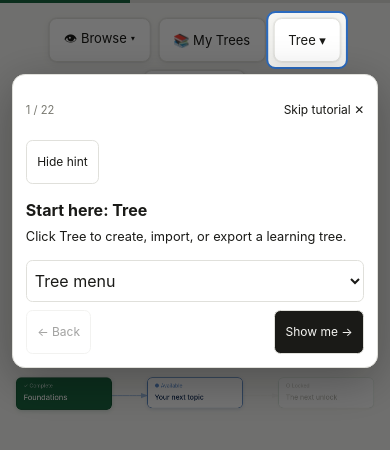
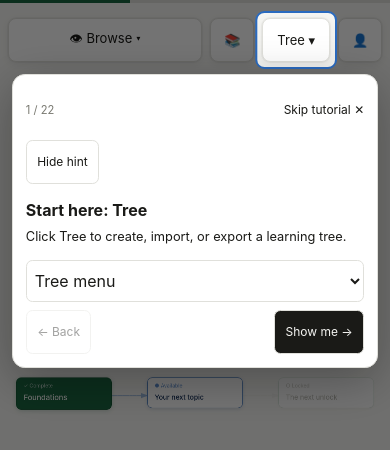
Before and after one commit to Zectus/learning-tree, a website with bundled scripts: page index.html in a window 390 px wide. Built offline with nearby package versions, Linux system fonts and the light colour scheme; no server answers.

Commit message:
Keep mobile toolbar on a single row

```diff
--- a/css/mobile.css
+++ b/css/mobile.css
@@ -2,7 +2,7 @@
    mobile.css — every responsive/touch-specific override, kept together
    because these only make sense read as one "what changes on a phone"
    unit: the portrait-lock overlay, and the max-width:700px block covering
-   toolbar wrapping, node action-row sizing, iOS zoom prevention, and the
+   compact toolbar, node action-row sizing, iOS zoom prevention, and the
    session viewer / notes panel going fullscreen. The 700px breakpoint is
    mirrored by isMobileViewport() in scale.js — change both together.
    Loads last so its overrides win over every component file.
@@ -51,25 +51,29 @@
    below is layout/sizing only.
 ═══════════════════════════════════════════════════════════ */
 @media (max-width: 700px) {
-  /* Toolbar: wrap into centered rows instead of a horizontal-scroll strip —
-     buttons hidden past an edge are easy to miss on a phone, and a strip
-     forces every button down to a cramped size. Edit mode adding
-     #btn-add-node just adds a button to whichever row has room. */
+  /* Keep every action in one row, including + Node in edit mode. Secondary
+     controls use their icons; accessible names and desktop labels stay full.
+     Only the mode button can shrink, leaving dropdowns free to overflow. */
   #toolbar {
     top: max(14px, env(safe-area-inset-top));
     left: 50%;
     transform: translateX(-50%);
-    width: min(94vw, 420px);
-    flex-wrap: wrap;
+    width: min(calc(100% - 16px), 420px);
+    flex-wrap: nowrap;
     justify-content: center;
-    gap: 10px;
+    gap: 4px;
   }
   .tbtn {
     flex: 0 0 auto;
-    padding: 12px 18px;
+    padding: 10px 8px;
     font-size: 14.5px;
     min-height: 44px; /* standard minimum comfortable touch target */
   }
+  #toolbar > .dropdown-wrap { flex: 0 0 auto; }
+  #toolbar > .dropdown-wrap:first-child { flex: 1 1 auto; min-width: 0; }
+  #btn-mode { width: 100%; overflow: hidden; text-overflow: ellipsis; }
+  #btn-add-node, #btn-my-trees, #btn-account-menu { width: 44px; min-width: 44px; padding-inline: 0; }
+  #toolbar .toolbar-label { display: none; }
 
   /* Node action buttons need a real tap target once they're only reachable via .node-more-btn instead of hover. */
   .btn { padding: 7px 11px; font-size: 12px; }
--- a/css/tutorial.css
+++ b/css/tutorial.css
@@ -36,7 +36,7 @@ body.tutorial-active .modal-shell, body.tutorial-active #sv-window, body.tutoria
   #tutorial-section { font-size: 16px; padding-left: .25rem; }
 }
 @media (max-width: 360px) {
-  /* Leave room for the real editing controls below a wrapping toolbar. */
+  /* Leave room for the real editing controls on narrow phones. */
   #tutorial-card { max-height: min(calc(100dvh - 24px), max(38dvh, 16.25rem)); }
 }
 
--- a/index.html
+++ b/index.html
@@ -76,9 +76,9 @@ try {
       <button class="dropdown-item" id="mode-mark-known-item" role="menuitem"><span data-ui-text="✓ Mark known">✓ Mark known</span></button>
     </div>
   </div>
-  <button class="tbtn" id="btn-add-node"><span data-ui-text="+ Node">+ Node</span></button>
+  <button class="tbtn" id="btn-add-node" aria-label="+ Node" title="+ Node" data-ui-attrs="{&quot;aria-label&quot;: &quot;+ Node&quot;, &quot;title&quot;: &quot;+ Node&quot;}"><span aria-hidden="true">+</span><span class="toolbar-label" data-ui-text=" Node"> Node</span></button>
 
-  <button class="tbtn" id="btn-my-trees" title="Saved trees" data-ui-attrs="{&quot;title&quot;: &quot;Saved trees&quot;}"><span data-ui-text="📚 My Trees">📚 My Trees</span></button>
+  <button class="tbtn" id="btn-my-trees" aria-label="My Trees" title="Saved trees" data-ui-attrs="{&quot;aria-label&quot;: &quot;My Trees&quot;, &quot;title&quot;: &quot;Saved trees&quot;}"><span aria-hidden="true">📚</span><span class="toolbar-label" data-ui-text=" My Trees"> My Trees</span></button>
 
   <div class="dropdown-wrap">
     <button class="tbtn" id="btn-tree-menu"><span data-ui-text="Tree ▾">Tree ▾</span></button>
@@ -99,7 +99,7 @@ try {
   </div>
 
   <div class="dropdown-wrap">
-    <button class="tbtn" id="btn-account-menu" title="Sign in to sync your trees across devices" data-ui-attrs="{&quot;title&quot;: &quot;Sign in to sync your trees across devices&quot;}"><span data-ui-text="👤 Sign in ▾">👤 Sign in ▾</span></button>
+    <button class="tbtn" id="btn-account-menu" aria-label="👤 Sign in ▾" title="Sign in to sync your trees across devices" data-ui-attrs="{&quot;aria-label&quot;: &quot;👤 Sign in ▾&quot;, &quot;title&quot;: &quot;Sign in to sync your trees across devices&quot;}"><span aria-hidden="true">👤</span><span class="toolbar-label" data-ui-text=" Sign in ▾"> Sign in ▾</span></button>
     <div class="dropdown-menu" id="account-menu" role="menu">
       <button class="dropdown-item" id="menu-account" role="menuitem"><span data-ui-text="👤 Account">👤 Account</span></button>
       <button class="dropdown-item" id="menu-language" role="menuitem">🌐 Español</button>
--- a/js/graph/toolbar.js
+++ b/js/graph/toolbar.js
@@ -74,13 +74,16 @@ document.getElementById('btn-add-node').addEventListener('click', doAddNode);
 const MODE_UI = {
   browse:    { label: '👁 Browse ▾',      item: 'mode-browse-item' },
   edit:      { label: '✏️ Edit ▾',        item: 'mode-edit-item' },
-  markKnown: { label: '✓ Mark known ▾',  item: 'mode-mark-known-item' },
+  markKnown: { label: '✓ Known ▾',       item: 'mode-mark-known-item' },
 };
 
 function updateModeLabel() {
   const ui  = MODE_UI[state.mode];
   const btn = document.getElementById('btn-mode');
   uiText(btn, ui.label);
+  const modeName = document.getElementById(ui.item).querySelector('[data-ui-text]').dataset.uiText;
+  uiAttr(btn, 'aria-label', modeName);
+  uiAttr(btn, 'title', modeName);
   btn.classList.toggle('active', state.mode !== 'browse');
   document.querySelectorAll('#mode-menu .dropdown-item').forEach(el => el.classList.toggle('current', el.id === ui.item));
 }
--- a/js/i18n/es.js
+++ b/js/i18n/es.js
@@ -1,6 +1,9 @@
 /* Spanish interface catalogue. Keys are the English source text. */
 const UI_ES = {
   "+ Node": "+ Nodo",
+  " Node": " Nodo",
+  " My Trees": " Mis árboles",
+  " Sign in ▾": " Iniciar sesión ▾",
   "Almost done — pick a username for your account.": "Ya casi está: elige un nombre de usuario para tu cuenta.",
   "Anything worth remembering about this topic…": "Algo que quieras recordar sobre este tema…",
   "At least 6 characters": "Al menos 6 caracteres",
@@ -78,6 +81,7 @@ const UI_ES = {
   "✏️ Edit ▾": "✏️ Editar ▾",
   "✓ Mark known": "✓ Marcar como conocido",
   "✓ Mark known ▾": "✓ Marcar como conocido ▾",
+  "✓ Known ▾": "✓ Conocido ▾",
   "⬇ Export — structure + content": "⬇ Exportar: estructura y contenido",
   "⬇ Export — structure only": "⬇ Exportar: solo estructura",
   "🌙 Dark mode": "🌙 Modo oscuro",
--- a/js/persistence/account.js
+++ b/js/persistence/account.js
@@ -150,11 +150,18 @@ function showGoogleUsernamePanel(user) {
    #menu-account item inside stays static. */
 function updateAccountButton() {
   const btn = document.getElementById('btn-account-menu');
+  const label = btn.querySelector('.toolbar-label');
   if (state.accountUser) {
-    userText(btn, '👤 ' + (state.accountUser.username || state.accountUser.email) + ' ▾');
+    const name = state.accountUser.username || state.accountUser.email;
+    userText(label, ' ' + name + ' ▾');
+    const attrs = JSON.parse(btn.dataset.uiAttrs);
+    delete attrs['aria-label']; // Account identities must never be translated.
+    btn.dataset.uiAttrs = JSON.stringify(attrs);
+    btn.setAttribute('aria-label', '👤 ' + name + ' ▾');
     btn.classList.add('active');
   } else {
-    uiText(btn, '👤 Sign in ▾');
+    uiText(label, ' Sign in ▾');
+    uiAttr(btn, 'aria-label', '👤 Sign in ▾');
     btn.classList.remove('active');
   }
 }
```
